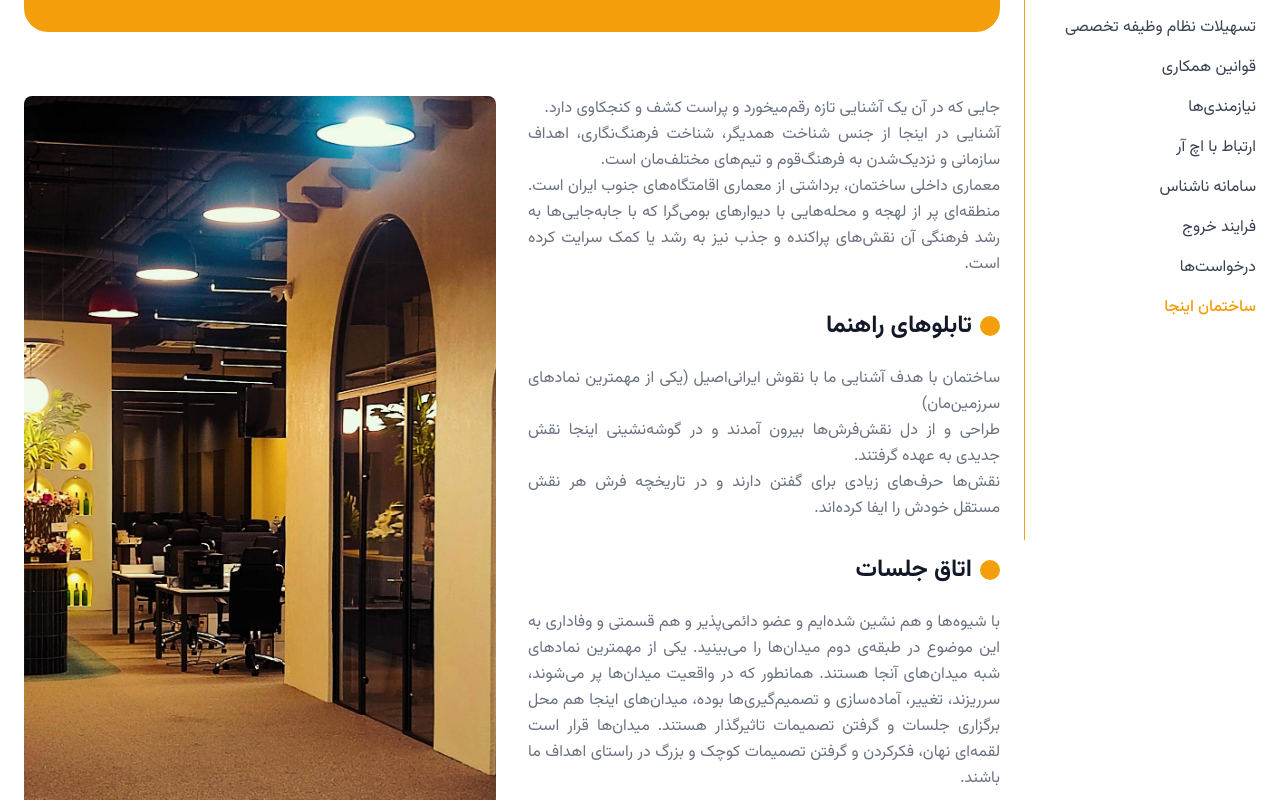
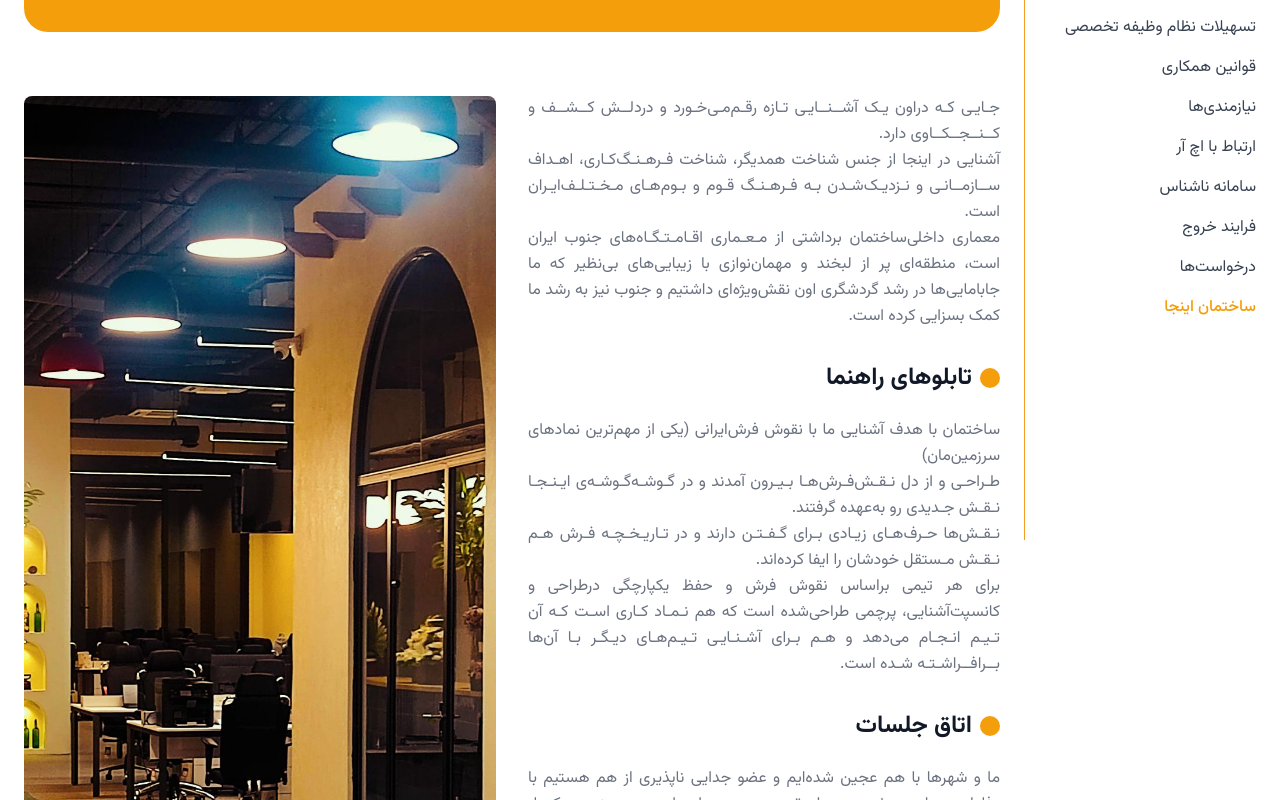
Before and after one commit to espitman/jbm-hr-life, a Nuxt app: page /building in a window 1280 px wide. Shown: the part 260-1060 px from the top of the page. Built offline with nearby package versions, Linux system fonts and the light colour scheme.

Commit message:
feat: update h2 titles style in building page to match anonymous-system

```diff
--- a/pages/building.vue
+++ b/pages/building.vue
@@ -8,9 +8,17 @@
       <!-- Right Column - Text Content -->
       <div class="flex flex-col justify-center">
         <div class="mb-8">
-          <p class="space-y-4 text-gray-500 leading-relaxed text-justify">جایی که در آن یک آشنایی تازه رقم‌میخورد و پر‌است کشف و کنجکاوی دارد.</p>
-          <p class="space-y-4 text-gray-500 leading-relaxed text-justify">آشنایی در اینجا از جنس شناخت همدیگر، شناخت فرهنگ‌نگاری، اهداف سازمانی و نزدیک‌شدن به فرهنگ‌قوم و تیم‌های مختلف‌مان است.</p>
-          <p class="space-y-4 text-gray-500 leading-relaxed text-justify">معماری داخلی ساختمان، برداشتی از معماری اقامتگاه‌های جنوب ایران است. منطقه‌ای پر از لهجه و محله‌هایی با دیوارهای بومی‌گرا که با جابه‌جایی‌ها به رشد فرهنگی آن نقش‌های پراکنده و جذب نیز به رشد یا کمک سرایت کرده است.</p>
+          <p class="space-y-4 text-gray-500 leading-relaxed text-justify">
+          جـایـی‌ کـه‌ در‌اون‌ یـک‌ آشــنــایـی تـازه رقـم‌مـی‌خـورد و‌ در‌دلــش‌ کــشــف‌ و‌ کــنــجــکــاوی‌ دارد.
+          </p>
+
+          <p class="space-y-4 text-gray-500 leading-relaxed text-justify">
+          آشنایی‌ در‌ اینجا از‌ جنس‌ شناخت‌ همدیگر،‌ شناخت فـرهـنـگ‌کـاری،‌ اهـداف‌ ســازمــانـی‌ و‌ نـزدیـک‌شـدن بـه‌ فـرهـنـگ‌‌ قـوم‌ و‌ بـوم‌هـای‌ مـخـتـلـف‌ایـران است.
+          </p>
+
+          <p class="space-y-4 text-gray-500 leading-relaxed text-justify">
+          معماری‌ داخلی‌ساختمان‌ برداشتی‌ از‌ مـعـماری‌ اقـامـتـگـاه‌های‌ جنوب ایران است،‌ منطقه‌ای‌ پر‌ از‌ لبخند‌ و مهمان‌نوازی‌ با‌ زیبایی‌های‌ بی‌نظیر که‌ ما‌ جابامایی‌ها در‌ رشد‌ گردشگری اون‌ نقش‌ویژه‌ای‌ داشتیم و جنوب نیز به رشد ما کمک بسزایی کرده است.
+          </p>
         </div>
 
         <div class="mb-8">
@@ -18,9 +26,21 @@
             <div class="w-5 h-5 rounded-full bg-amber-500 ml-2"></div>
             <h2 class="text-2xl font-bold">تابلوهای راهنما</h2>
           </div>
-          <p class="space-y-4 text-gray-500 leading-relaxed text-justify">ساختمان با هدف آشنایی ما با نقوش ایرانی‌اصیل (یکی از مهمترین نمادهای سرزمین‌مان)</p>
-          <p class="space-y-4 text-gray-500 leading-relaxed text-justify">طراحی و از دل نقش‌فرش‌ها بیرون آمدند و در گوشه‌نشینی اینجا نقش جدیدی به عهده گرفتند.</p>
-          <p class="space-y-4 text-gray-500 leading-relaxed text-justify">نقش‌ها حرف‌های زیادی برای گفتن دارند و در تاریخچه فرش هر نقش مستقل خودش را ایفا کرده‌اند.</p>
+          <p class="space-y-4 text-gray-500 leading-relaxed text-justify">
+          ساختمان‌ با‌ هدف‌ آشنایی‌ ما‌ با‌ نقوش فرش‌ایرانی (یکی‌ از‌ مهم‌ترین‌ نمادهای‌ سرزمین‌مان)
+          </p>
+
+          <p class="space-y-4 text-gray-500 leading-relaxed text-justify">
+          طـراحـی‌ و‌ از‌ دل‌ نـقـش‌فـرش‌هـا‌ بـیـرون‌ آمدند و‌ در‌ گـوشـه‌گـوشـه‌ی‌ ایـنـجـا نـقـش‌ جـدیدی‌ رو‌ به‌عهده‌ گرفتند.
+          </p>
+
+          <p class="space-y-4 text-gray-500 leading-relaxed text-justify">
+          نـقـش‌ها‌ حـرف‌هـای‌ زیـادی‌ بـرای‌ گـفـتـن‌ دارند و‌ در‌ تـاریـخـچـه‌ فـرش‌ هـم‌ نـقـش‌ مـستقل‌ خودشان را ایفا‌ کرده‌اند.
+          </p>
+
+          <p class="space-y-4 text-gray-500 leading-relaxed text-justify">
+          برای‌ هر‌ تیمی بر‌اساس‌ نقوش‌ فرش‌ و‌ حفظ‌ یکپارچگی‌ در‌طراحی‌ و‌ کانسپت‌آشنایی،‌ پرچمی طراحی‌شده‌ است که‌ هم نـمـاد‌ کـاری‌ اسـت‌ کـه‌ آن‌ تـیـم‌ انـجـام‌ می‌دهد و‌ هـم‌ بـرای‌ آشـنـایـی‌ تـیـم‌هـای‌ دیـگـر بـا‌ آن‌ها بــرافــراشـتـه شـده است.
+          </p>
         </div>
 
         <div class="mb-12">
@@ -28,7 +48,13 @@
             <div class="w-5 h-5 rounded-full bg-amber-500 ml-2"></div>
             <h2 class="text-2xl font-bold">اتاق جلسات</h2>
           </div>
-          <p class="space-y-4 text-gray-500 leading-relaxed text-justify">با شیوه‌ها و هم نشین شده‌ایم و عضو دائمی‌پذیر و هم قسمتی و وفاداری به این موضوع در طبقه‌ی دوم میدان‌ها را می‌بینید. یکی از مهمترین نمادهای شبه میدان‌های آنجا هستند. همانطور که در واقعیت میدان‌ها پر می‌شوند، سرریزند، تغییر، آماده‌سازی و تصمیم‌گیری‌ها بوده، میدان‌های اینجا هم محل برگزاری جلسات و گرفتن تصمیمات تاثیرگذار هستند. میدان‌ها قرار است لقمه‌ای نهان، فکرکردن و گرفتن تصمیمات کوچک و بزرگ در راستای اهداف ما باشند.</p>
+          <p class="space-y-4 text-gray-500 leading-relaxed text-justify">
+          ما و شهرها با هم عجین شده‌ایم و عضو جدایی ناپذیری از هم هستیم با وفاداری به این موضوع. در‌ طـبـقـه‌ی‌ دوم‌ مـیـدان‌ها رو‌ مـی‌بـیـنـیـد‌، یکی از مهمترین نمادهای یک شهر میدان‌های آن‌ها هستند. هـمـانطـور‌ کـه‌ در‌ واقـعـیـت‌ مـیـدان‌ها‌ در‌ هـر‌شـهر‌ محل‌تجمع،‌ تغییر،‌ اطلاع‌رسانی و‌ تـصـمـیـم‌گـیـری‌ها‌ بـودند،‌ مـیـدان‌هـای ایـنـجـا هـم‌ محل‌ برگزاری‌ جلسات‌ و‌ گرفتن‌ تصمیمات‌ تاثیرگذار‌ هستند. میدان‌ها قرار است نقطه‌ی‌ دیدار،‌ گفت‌وگو‌ و‌ گرفتن‌ تصمیمات‌ کوچک‌ و‌ بزرگی‌ در راسـتـای‌ اهـداف‌ مـا‌ بـاشـند.
+          </p>
+
+          <p class="space-y-4 text-gray-500 leading-relaxed text-justify">
+          و هزار‌و‌یک‌ چیز‌ دیگر در‌ گوشه‌ و‌ کنار‌ اینجا پنهان‌شده‌ تا‌ شما‌ به‌ جست‌ و جو‌ و‌ کشف‌ آن بپردازید.از‌ این‌جستجو‌ و‌ آشنایی لذت‌ ببرید.
+          </p>
         </div>
       </div>
 
```
